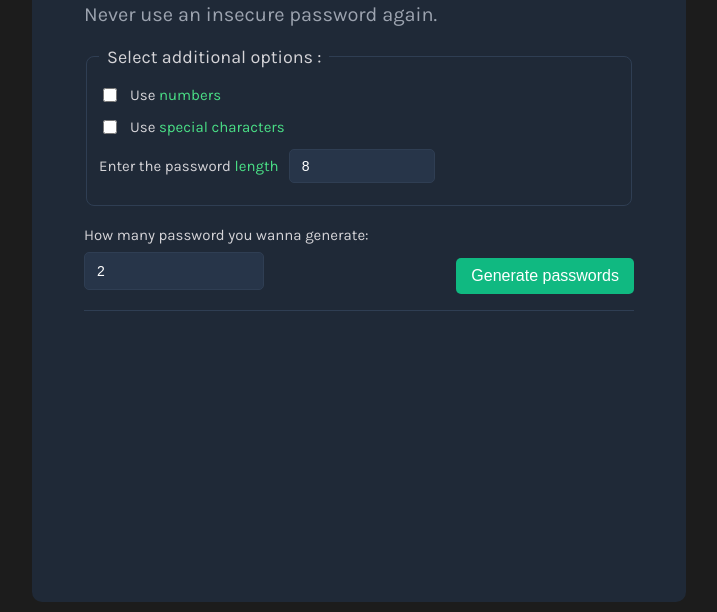
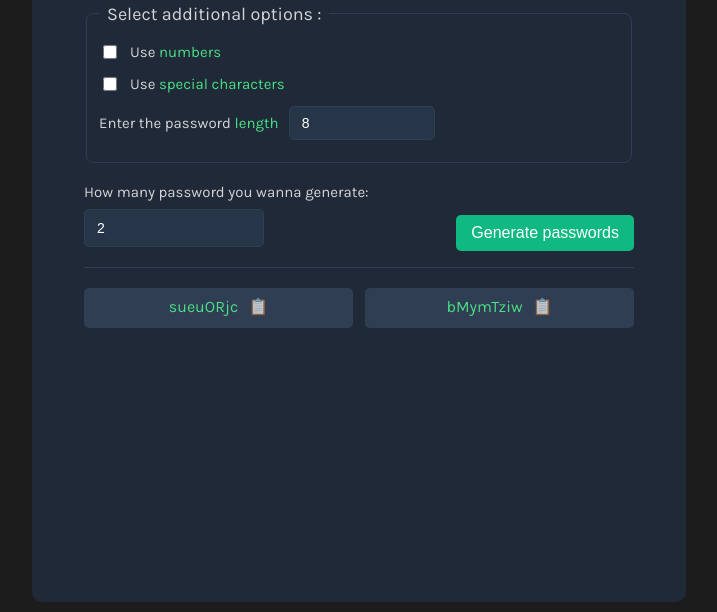
Before and after one commit to Splawlp/randomPassword, a plain HTML site: page index.html in a window 1280 px wide. Both pictures are taken after a click on the button "Generate passwords". Shown: the part 188-800 px from the top of the page, without its empty margins (281-998 px from the left). Drawn offline with Linux system fonts and the light colour scheme.

Commit message:
cheakbox - work

```diff
--- a/index.html
+++ b/index.html
@@ -12,7 +12,6 @@
 <body>
   <main class="main">
     <h1>Generate a<br> <span class="accent-color">random password</span></h1>
-    <p class="title-description">Never use an insecure password again.</p>
     <fieldset>
       <legend>Select additional options :</legend>
 
--- a/script.js
+++ b/script.js
@@ -1,32 +1,58 @@
 const characters = ["A","B","C","D","E","F","G","H","I","J","K","L","M","N","O","P","Q","R","S","T","U","V","W","X","Y","Z","a","b","c","d","e","f","g","h","i","j","k","l","m","n","o","p","q","r","s","t","u","v","w","x","y","z"];
-const number = ["0", "1", "2", "3", "4", "5", "6", "7", "8", "9"];
+const numbers = ["0", "1", "2", "3", "4", "5", "6", "7", "8", "9"];
 const specialChars = ["~","`","!","@","#","$","%","^","&","*","(",")","_","-","+","=","{","[","}","]",",","|",":",";","<",">",".","?","/"];
 const passwordContainer = document.getElementById("passwords-container");
 const passwordCountInput = document.getElementById("password-count");
 const passwordEnteredLength = document.getElementById("password-length");
+const specialCharacters = document.getElementById("special-characters");
+const numberInPassword = document.getElementById("numbers");
+
 
 let passwordLength = 0;
 let countOfPasswords = 0;
+let char_arr = [];
+
 
 function createRandomPassword() {
-  passwordLength = Number(passwordEnteredLength.value);
-  if (passwordLength < 20 && passwordLength > 8) {
-    console.log(passwordLength);
-    console.log(passwordEnteredLength.value);
-    let password = "";
-    for (let i = 0; i < passwordLength; i++){
-      password += characters[Math.floor(Math.random()*characters.length)];
+  let password = "";
+
+  for (let i = 0; i < passwordLength; i++) {
+    password += char_arr[Math.floor(Math.random() * char_arr.length)];
   }
 
-    const newParagraph = document.createElement("p");
-    newParagraph.textContent = password;
-    passwordContainer.append(newParagraph);
-    newParagraph.classList.add("password-place");
-    }
+  const wrapper = document.createElement("div");
+  wrapper.classList.add("password-place");
+
+  const text = document.createElement("span");
+  text.textContent = password;
+
+  const icon = document.createElement("span");
+  icon.textContent = "📋";
+  icon.classList.add("copy-icon");
+
+  wrapper.addEventListener("click", () => {
+    navigator.clipboard.writeText(password);
+
+    icon.textContent = "✔";
+    setTimeout(() => icon.textContent = "📋", 1000);
+  });
+
+  wrapper.append(text, icon);
+  passwordContainer.append(wrapper);
+}
+
+function createPasswords() {
+  char_arr = []
+  char_arr.push(...characters);
+
+  if (numberInPassword.checked) {
+    char_arr.push(...numbers);
   }
 
+  if (specialCharacters.checked) {
+    char_arr.push(...specialChars);
+  }
 
-function createPasswords() {
   countOfPasswords = Number(passwordCountInput.value);
   passwordLength = Number(passwordEnteredLength.value);
 
--- a/style.css
+++ b/style.css
@@ -45,6 +45,12 @@ h1 {
   border: 0;
   border-radius: 5px;
   margin-top: 35px;
+  transition: all 0.3s;
+  cursor: pointer;
+}
+
+#create-btn:hover{
+  background-color: #059669;
 }
 
 .horizontal-line {
@@ -73,8 +79,24 @@ h1 {
   min-height: 40px;
   text-align: center;
   box-sizing: border-box;
+  cursor: pointer;
+  transition: all 0.3s;
 }
 
+.password-place:hover {
+  background-color: #182231;
+}
+
+.copy-icon {
+  margin-left: 10px;
+  opacity: 0.7;
+  transition: 0.2s;
+}
+
+.password-place:hover .copy-icon {
+  opacity: 1;
+  transform: scale(1.1);
+}
 
 fieldset {
   border: 1px solid #2F3E53;
@@ -118,6 +140,7 @@ input[type="number"] {
 input[type="number"]:focus {
   outline: none;
   border-color: #4ADF86;
+  background-color: #182231;
 }
 
 .count-input {
```
